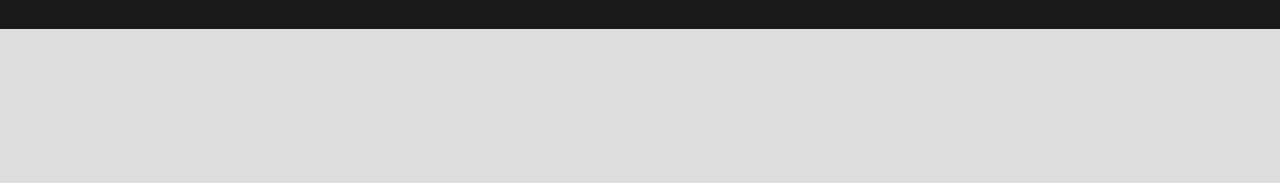
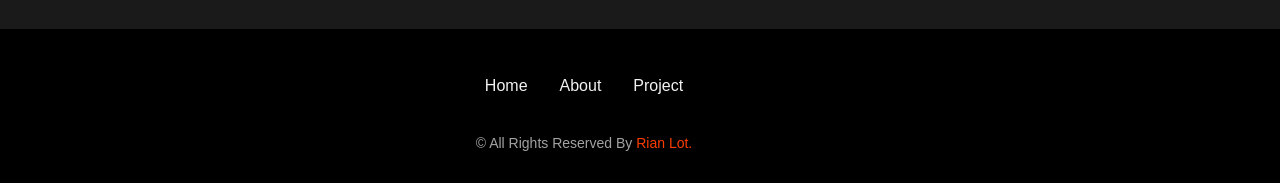
Before and after one commit to Skies-Land/Portfolio-Responsive-2, a plain HTML site: page index.html in a window 1280 px wide. Shown: the part 7195-7378 px from the top of the page. Before the commit the page ends 7224 px from the top, so only its background shows below. Drawn offline with nearby package versions, Linux system fonts and the light colour scheme; a web font is replaced by a local one.

Commit message:
Ajout des éléments composant la section `footer`

```diff
--- a/assets/css/styles.css
+++ b/assets/css/styles.css
@@ -955,7 +955,7 @@ img {
 .contact__social-links {
   display: flex;
   justify-content: center;
-  column-gap: .75rem;
+  column-gap: 0.75rem;
 }
 
 .contact__social-link {
@@ -965,8 +965,8 @@ img {
   font-size: 1.25rem;
   display: grid;
   place-items: center;
-  border-radius: .75rem;
-  transition: background-color .3s;
+  border-radius: 0.75rem;
+  transition: background-color 0.3s;
 }
 
 .contact__social-link:hover {
@@ -982,6 +982,40 @@ img {
 }
 
 /*=============== FOOTER ===============*/
+.footer {
+  background-color: var(--black-color);
+}
+
+.footer__container {
+  padding-block: 3rem 2rem;
+  row-gap: 2.5rem;
+}
+
+.footer__links {
+  display: flex;
+  justify-content: center;
+  column-gap: 2rem;
+}
+
+.footer__link {
+  color: var(--white-color);
+  transition: color 0.4s;
+}
+
+.footer__link:hover {
+  color: var(--text-color-light);
+}
+
+.footer__copy {
+  color: var(--text-color-light);
+  font-size: var(--small-font-size);
+  text-align: center;
+}
+
+.footer__copy a {
+  color: var(--first-color);
+  font-weight: var(--font-medium);
+}
 
 /*=============== SCROLL BAR ===============*/
 
--- a/index.html
+++ b/index.html
@@ -485,7 +485,26 @@
 
       <!--==================== FOOTER ====================-->
       <footer class="footer">
+         <div class="footer__container container grid">
+            <ul class="footer__links">
+               <li>
+                  <a href="#home" class="footer__link">Home</a>
+               </li>
 
+               <li>
+                  <a href="#about" class="footer__link">About</a>
+               </li>
+
+               <li>
+                  <a href="#projects" class="footer__link">Project</a>
+               </li>
+            </ul>
+
+            <span class="footer__copy">
+               &#169; All Rights Reserved By
+               <a href="#">Rian Lot.</a>
+            </span>
+         </div>
       </footer>
 
       <!--========== SCROLL UP ==========-->
```
